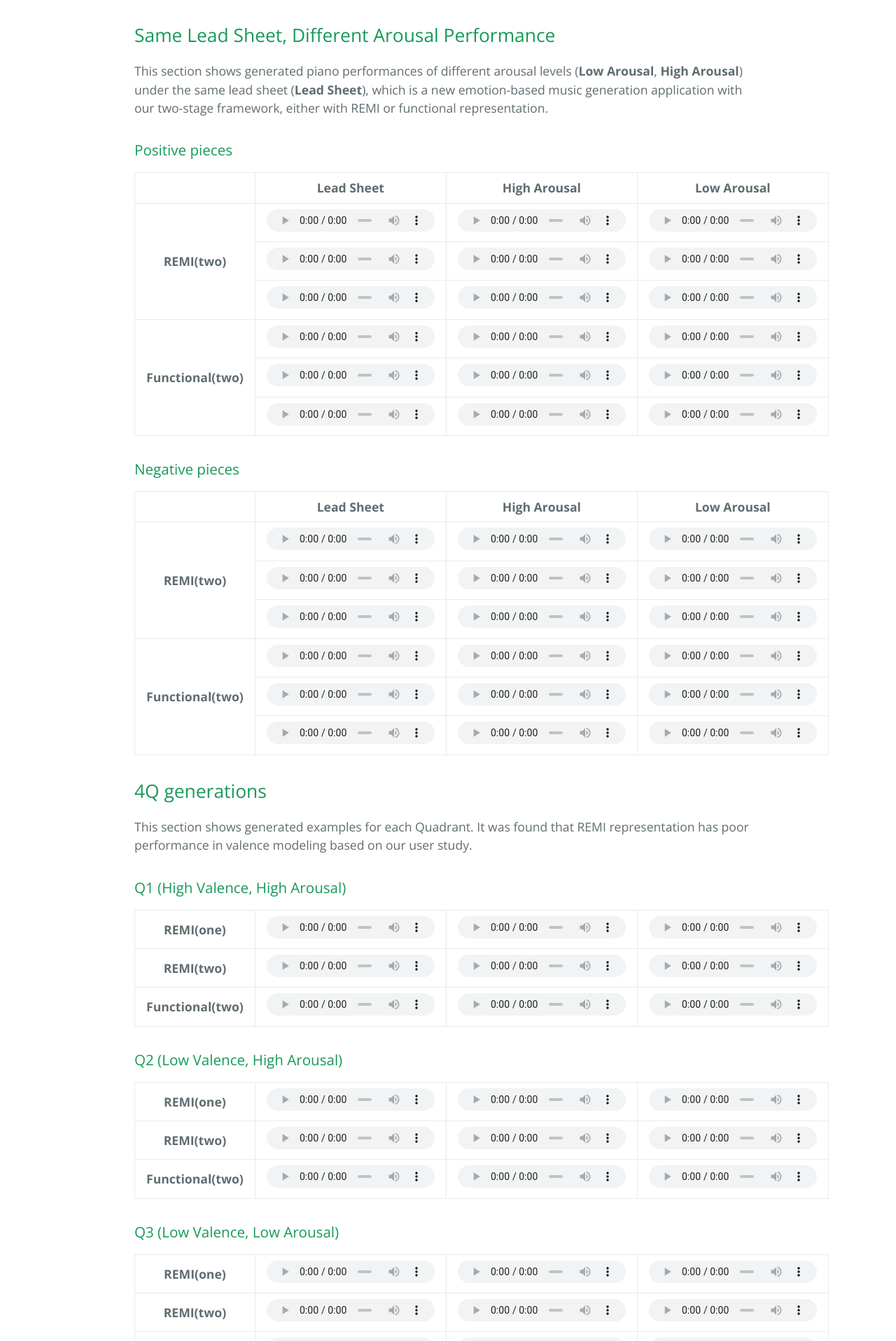
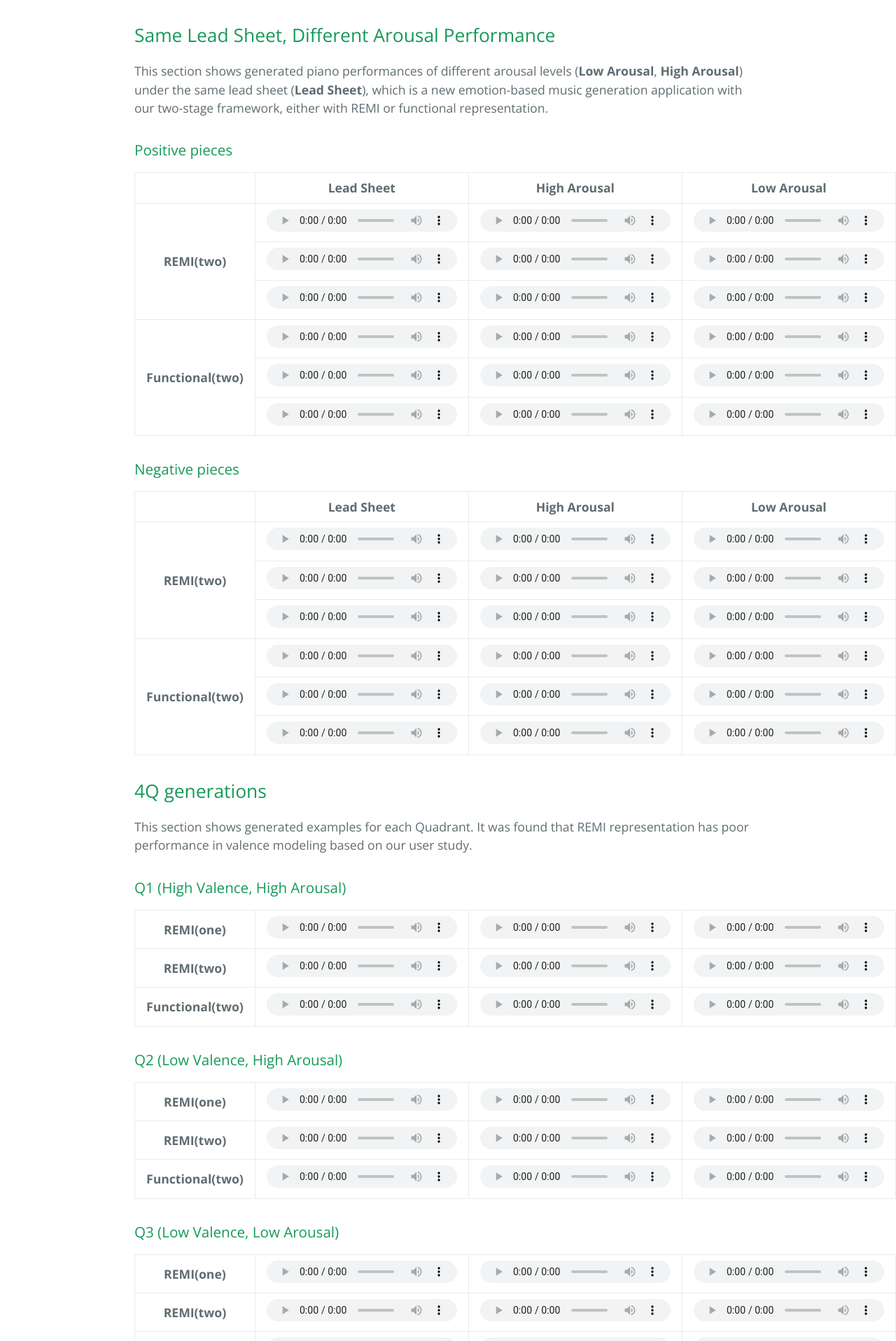
Before and after one commit to emo-disentanger/emo-disentanger.github.io, a Jekyll site: the page built from index.markdown, in a window 1280 px wide. Shown: the part 2326-4242 px from the top of the page at 70% size. Built offline with Jekyll 4.4.1, drawn with Linux system fonts in a browser that asks for light colours; the repository's description, which GitHub fills in, is left out.

Commit message:
Update style.css

```diff
--- a/assets/css/style.css
+++ b/assets/css/style.css
@@ -328,7 +328,7 @@ table.audio-table td, table.audio-table th {
 
 table.audio-table audio {
     height: 2rem;
-    max-width: 15rem; }
+    max-width: 17rem; }
 
 @media screen and (min-width: 200rem) {
   table.audio-table audio {
```
